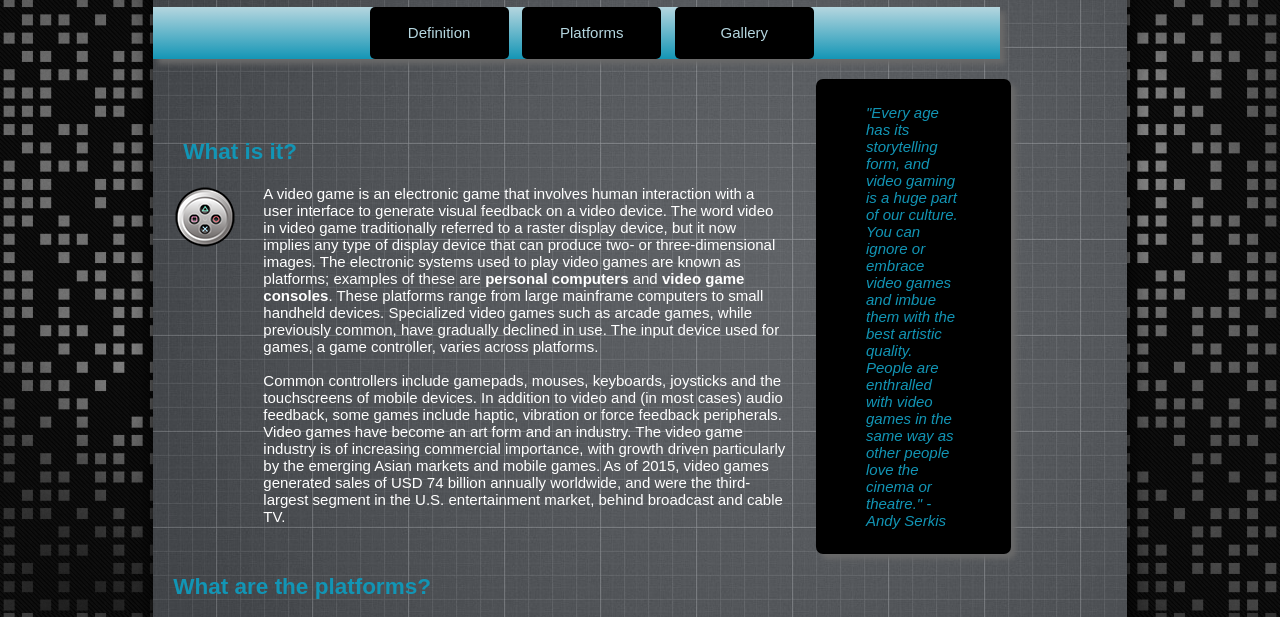
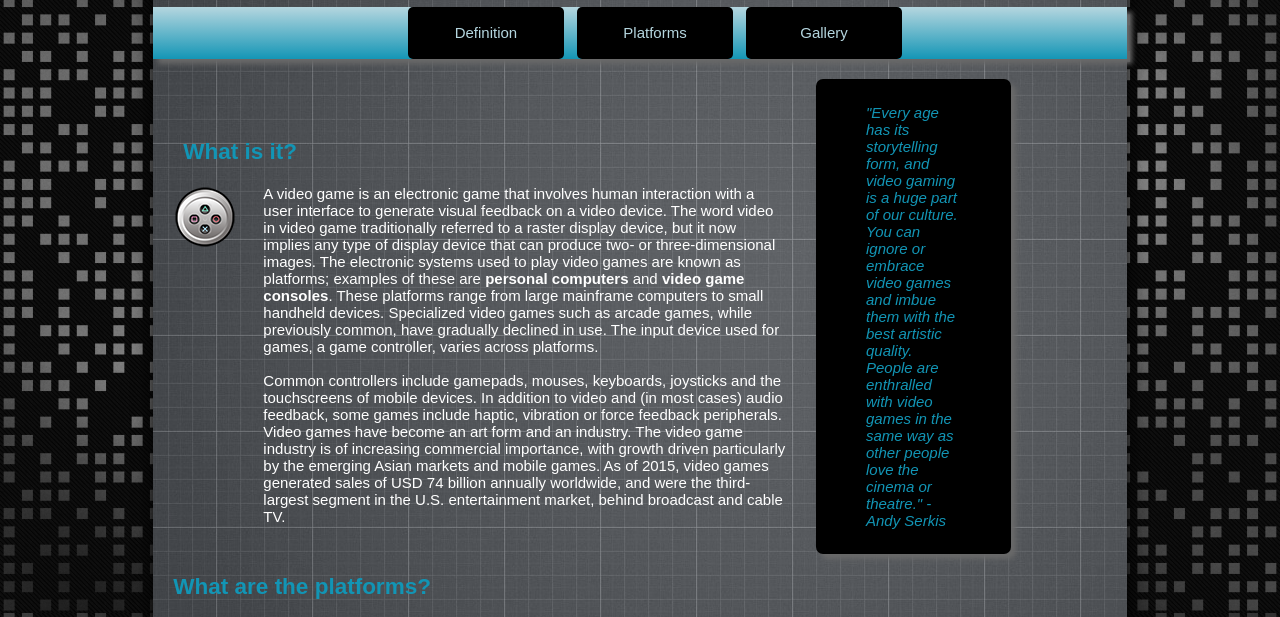
Before and after one commit to AshleyWhitley/DWS1, a plain HTML site: page Project4/index.html in a window 1280 px wide. Shown: the part 107-724 px from the top of the page. Drawn offline with Linux system fonts and the light colour scheme.

```diff
--- a/Project4/css/styles.css
+++ b/Project4/css/styles.css
@@ -45,7 +45,7 @@
 /*-----Navigation-----*/
 
 #nav_bar{
-	width: 87%;
+	width: 100%;
 	background-color: #B5D6DF;
 	text-align: center;
 	box-shadow: 5px 5px 5px #696969;
```
Also changed, not shown: Project4/index.html (+19 -4 lines).
